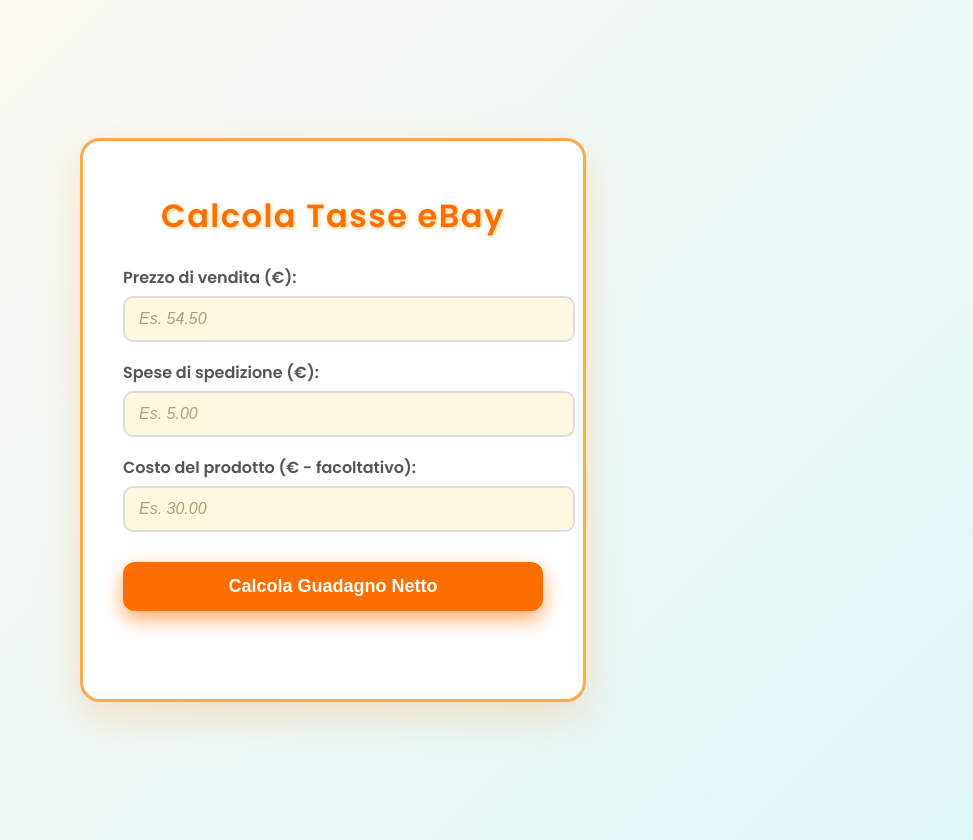
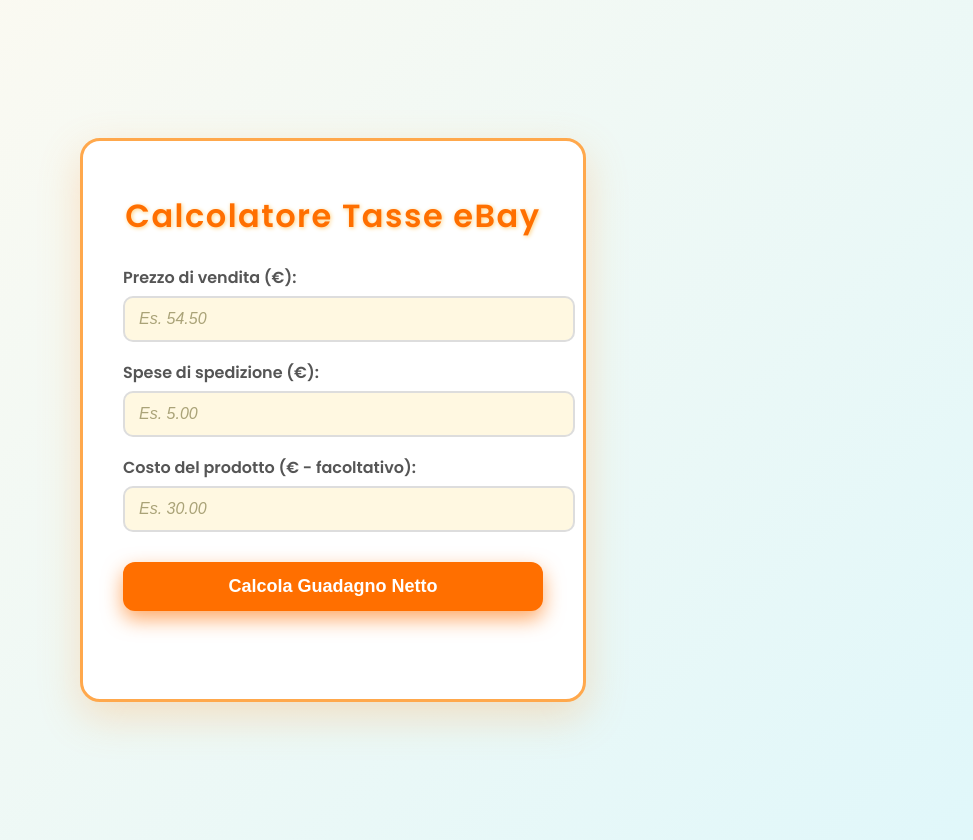
Before and after one commit to Bingo2405/index.html, a plain HTML site: page index.html in a window 1280 px wide. Shown: the whole page, without its empty margins (307-1280 px from the left). Drawn offline with Linux system fonts and the light colour scheme.

Commit message:
Update index.html

```diff
--- a/index.html
+++ b/index.html
@@ -119,7 +119,7 @@
 </head>
 <body>
   <div class="container" role="main" aria-label="Calcolatore Guadagno eBay lato vendite">
-    <h1>Calcola Tasse eBay</h1>
+    <h1>Calcolatore Tasse eBay</h1>
 
     <label for="prezzo">Prezzo di vendita (€):</label>
     <input type="number" id="prezzo" step="0.01" placeholder="Es. 54.50" aria-required="true" />
```
